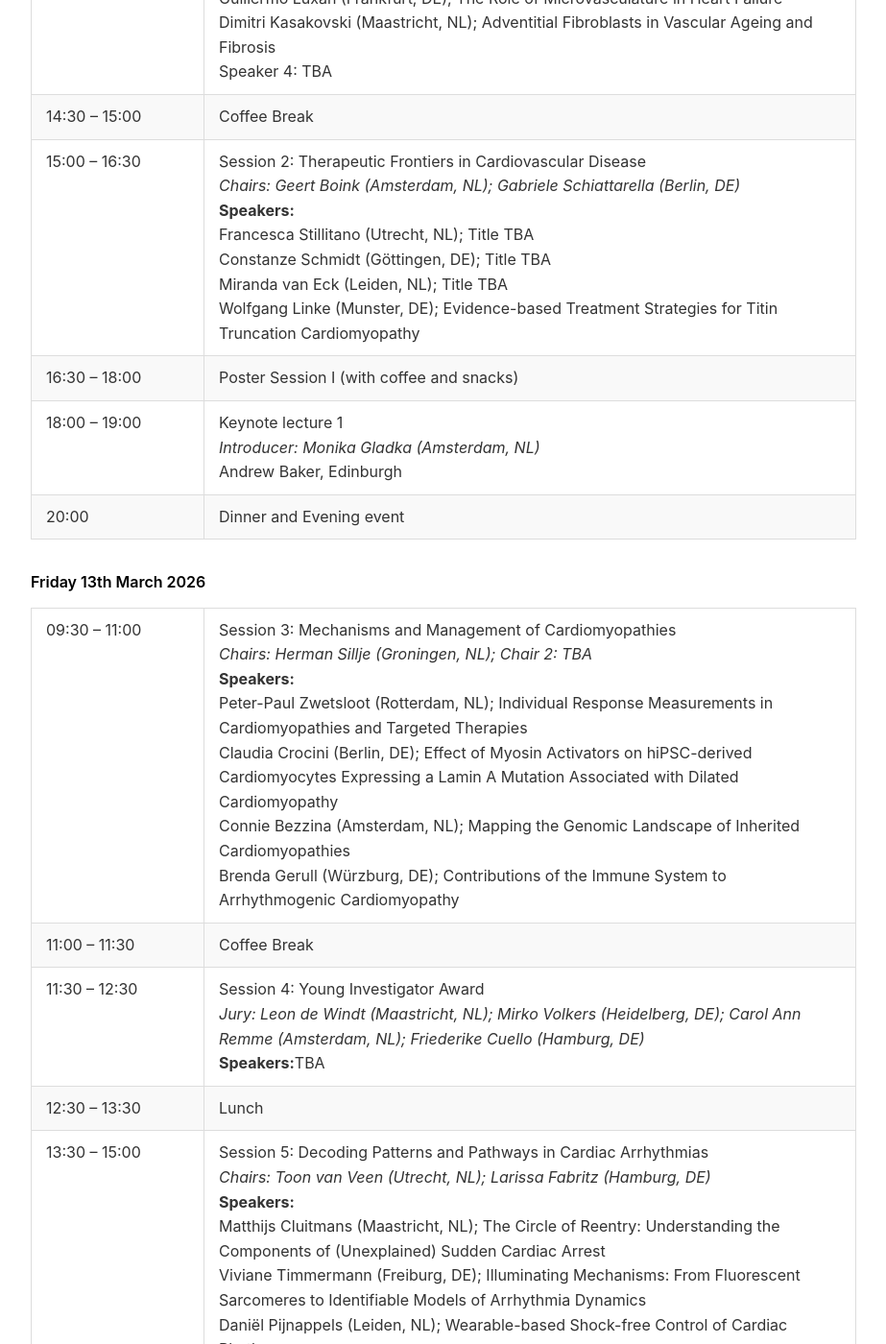
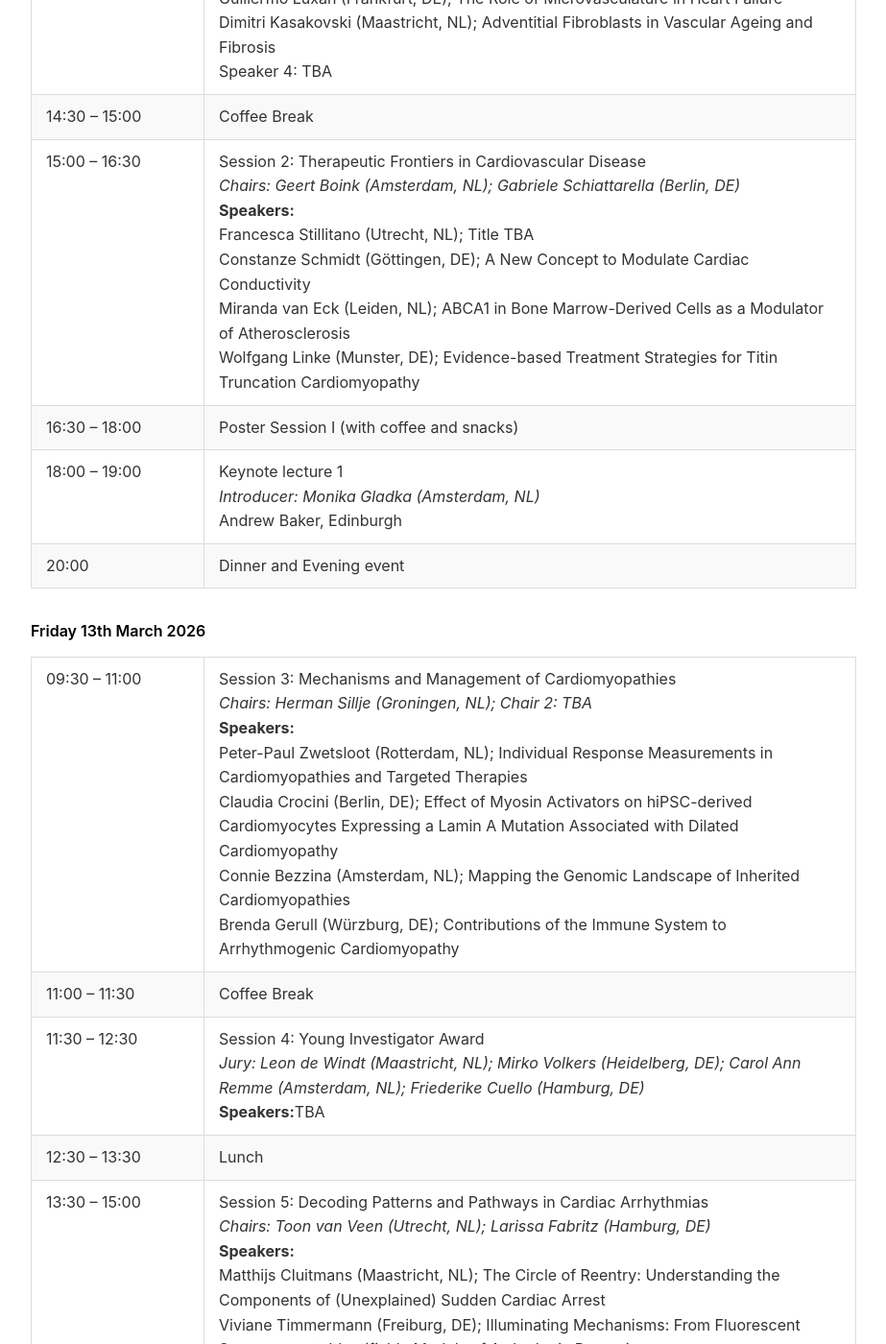
Before and after one commit to Illusioner/dutch-german-cardiology-2026, a Jekyll site: the page index.html, which Jekyll copies as it is, in a window 1280 px wide and 1400 px high, scrolled down 1950 px. Shown: the whole window at 96% size, without its empty margins (178-1101 px from the left). Built offline with Jekyll 4.4.1, drawn with Linux system fonts in a browser that asks for light colours; a script that is not in the unit is left out; some of the changed text lies outside the part shown.

Commit message:
Updated Titles - 1

```diff
--- a/index.html
+++ b/index.html
@@ -72,7 +72,7 @@
                     </tr>
                     <tr>
                         <td>15:00 – 16:30</td>
-                        <td>Session 2: Therapeutic Frontiers in Cardiovascular Disease<br><em>Chairs: Geert Boink (Amsterdam, NL); Gabriele Schiattarella (Berlin, DE)</em><br><strong>Speakers:</strong><br>Francesca Stillitano (Utrecht, NL); Title TBA<br>Constanze Schmidt (Göttingen, DE); Title TBA<br>Miranda van Eck (Leiden, NL); Title TBA<br>Wolfgang Linke (Munster, DE); Evidence-based Treatment Strategies for Titin Truncation Cardiomyopathy</td>
+                        <td>Session 2: Therapeutic Frontiers in Cardiovascular Disease<br><em>Chairs: Geert Boink (Amsterdam, NL); Gabriele Schiattarella (Berlin, DE)</em><br><strong>Speakers:</strong><br>Francesca Stillitano (Utrecht, NL); Title TBA<br>Constanze Schmidt (Göttingen, DE); A New Concept to Modulate Cardiac Conductivity<br>Miranda van Eck (Leiden, NL); ABCA1 in Bone Marrow-Derived Cells as a Modulator of Atherosclerosis<br>Wolfgang Linke (Munster, DE); Evidence-based Treatment Strategies for Titin Truncation Cardiomyopathy</td>
                     </tr>
                     <tr>
                         <td>16:30 – 18:00</td>
@@ -118,7 +118,7 @@
                     </tr>
                     <tr>
                         <td>16:30 – 18:00</td>
-                        <td>Session 6: New Approach Methodologies in CV disease<br><em>Chairs: Harsha Devalla (Amsterdam, NL); Katrin Streckfuß-Bömeke (Würzburg, DE)</em><br><strong>Speakers:</strong><br>Jan Willem Buikema (Amsterdam, NL); Title TBA<br>Lika Drakhlis (Hannover, DE); Heart-forming Organoids for Modeling Human Development and Disease<br>Robert Passier (Enschede, NL); Title TBA<br>Michael Stauske (AstraZeneca, Sweden); Industry Perspective on Implementation of Human Models in Cardiovascular Drug Discovery<br>Giulia Campostrini (Leiden, NL); Title TBA</td>
+                        <td>Session 6: New Approach Methodologies in CV disease<br><em>Chairs: Harsha Devalla (Amsterdam, NL); Katrin Streckfuß-Bömeke (Würzburg, DE)</em><br><strong>Speakers:</strong><br>Jan Willem Buikema (Amsterdam, NL); The Molecular Keys Unlocking Cardiomyocyte Proliferation<br>Lika Drakhlis (Hannover, DE); Heart-forming Organoids for Modeling Human Development and Disease<br>Robert Passier (Enschede, NL); Title TBA<br>Michael Stauske (AstraZeneca, Sweden); Industry Perspective on Implementation of Human Models in Cardiovascular Drug Discovery<br>Giulia Campostrini (Leiden, NL); Title TBA</td>
                     </tr>
                     <tr>
                         <td>18:00 – 19:00</td>
```
Also changed, not shown: other parts of index.html (+1 -1 lines).
